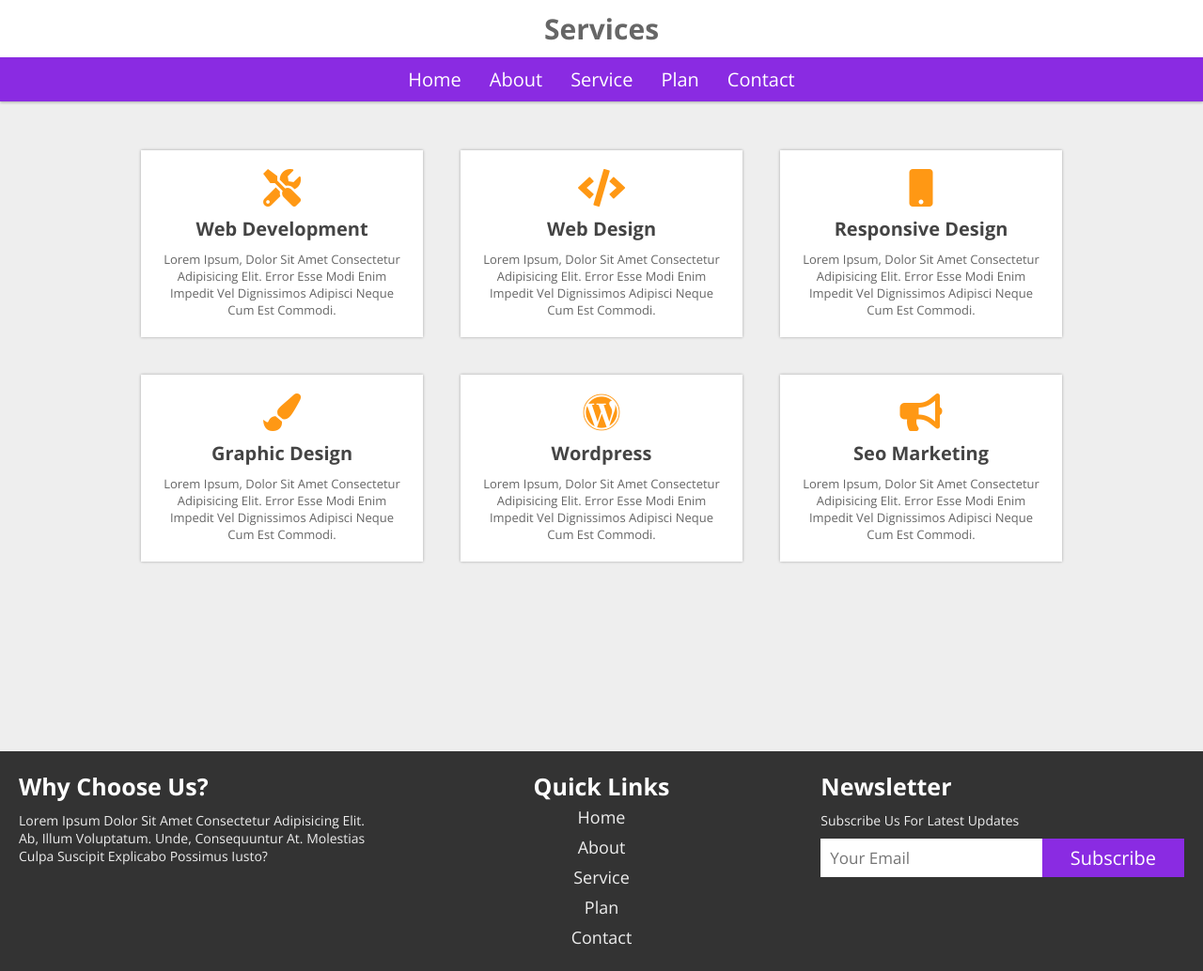
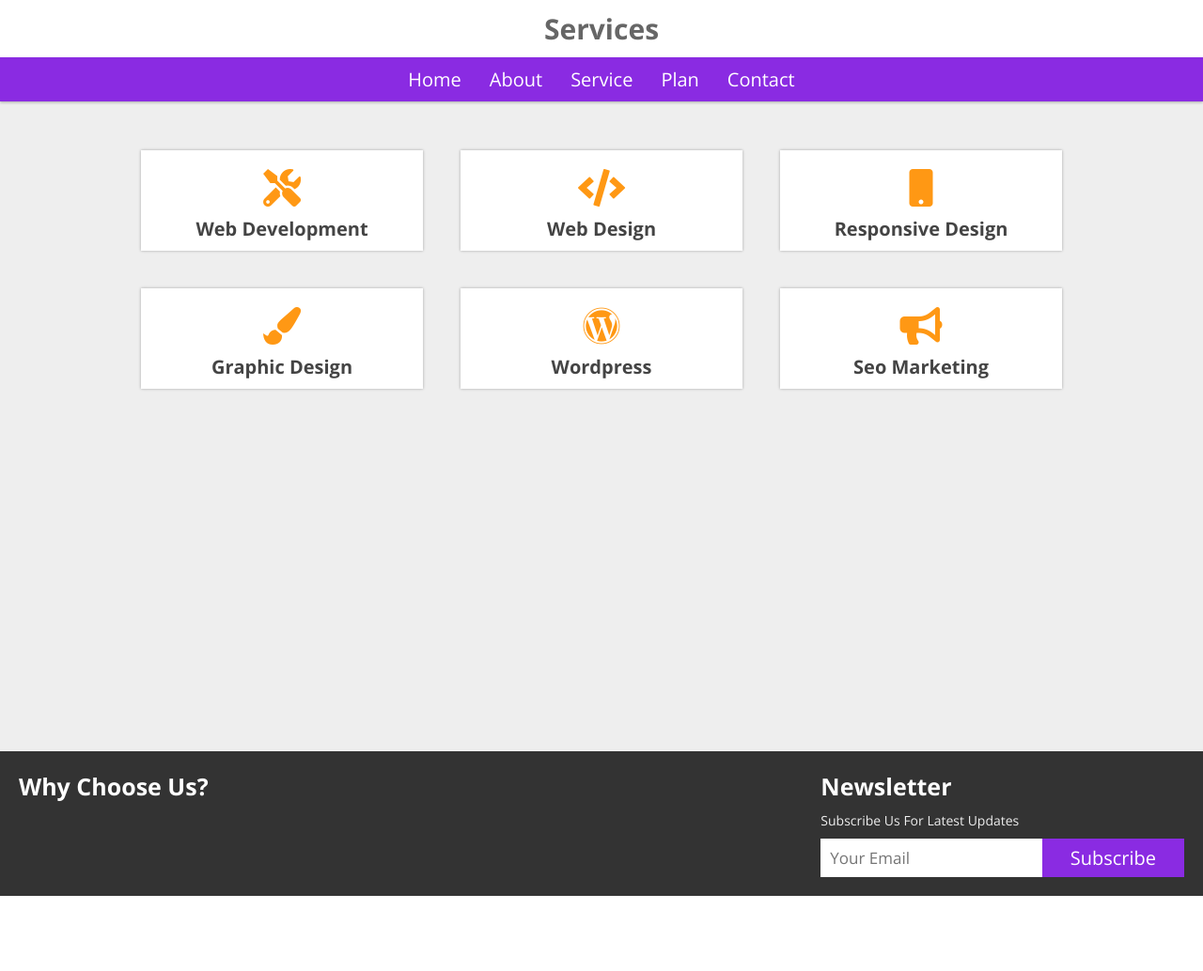
Before and after one commit to sandeepmichael/multipages-project, a plain HTML site: page service.html in a window 1280 px wide. Shown: the whole page at 94% size. After the commit the page ends 954 px from the top, so only its background shows below. Drawn offline with nearby package versions, Linux system fonts and the light colour scheme.

Commit message:
modified

```diff
--- a/service.html
+++ b/service.html
@@ -45,37 +45,31 @@
         <div class="box">
             <i class="fas fa-tools"></i>
             <h3>web development</h3>
-            <p>Lorem ipsum, dolor sit amet consectetur adipisicing elit. Error esse modi enim impedit vel dignissimos adipisci neque cum est commodi.</p>
         </div>
 
         <div class="box">
             <i class="fas fa-code"></i>
             <h3>web design</h3>
-            <p>Lorem ipsum, dolor sit amet consectetur adipisicing elit. Error esse modi enim impedit vel dignissimos adipisci neque cum est commodi.</p>
         </div>
 
         <div class="box">
             <i class="fas fa-mobile"></i>
             <h3>responsive design</h3>
-            <p>Lorem ipsum, dolor sit amet consectetur adipisicing elit. Error esse modi enim impedit vel dignissimos adipisci neque cum est commodi.</p>
         </div>
 
         <div class="box">
             <i class="fas fa-paint-brush"></i>
             <h3>graphic design</h3>
-            <p>Lorem ipsum, dolor sit amet consectetur adipisicing elit. Error esse modi enim impedit vel dignissimos adipisci neque cum est commodi.</p>
         </div>
 
         <div class="box">
             <i class="fab fa-wordpress"></i>
             <h3>wordpress</h3>
-            <p>Lorem ipsum, dolor sit amet consectetur adipisicing elit. Error esse modi enim impedit vel dignissimos adipisci neque cum est commodi.</p>
         </div>
 
         <div class="box">
             <i class="fas fa-bullhorn"></i>
             <h3>seo marketing</h3>
-            <p>Lorem ipsum, dolor sit amet consectetur adipisicing elit. Error esse modi enim impedit vel dignissimos adipisci neque cum est commodi.</p>
         </div>
 
     </div>
@@ -91,16 +85,10 @@
 
         <div class="box">
             <h3>why choose us?</h3>
-            <p>Lorem ipsum dolor sit amet consectetur adipisicing elit. Ab, illum voluptatum. Unde, consequuntur at. Molestias culpa suscipit explicabo possimus iusto?</p>
         </div>
 
         <div class="box">
-            <h3>quick links</h3>
-            <a href="#">home</a>
-            <a href="#">about</a>
-            <a href="#">service</a>
-            <a href="#">plan</a>
-            <a href="#">contact</a>
+
         </div>
 
         <div class="box">
```
Also changed, not shown: about.html (+1 -7 lines), contact.html (+2 -7 lines), home.html (+2 -7 lines), plan.html (+2 -7 lines).
